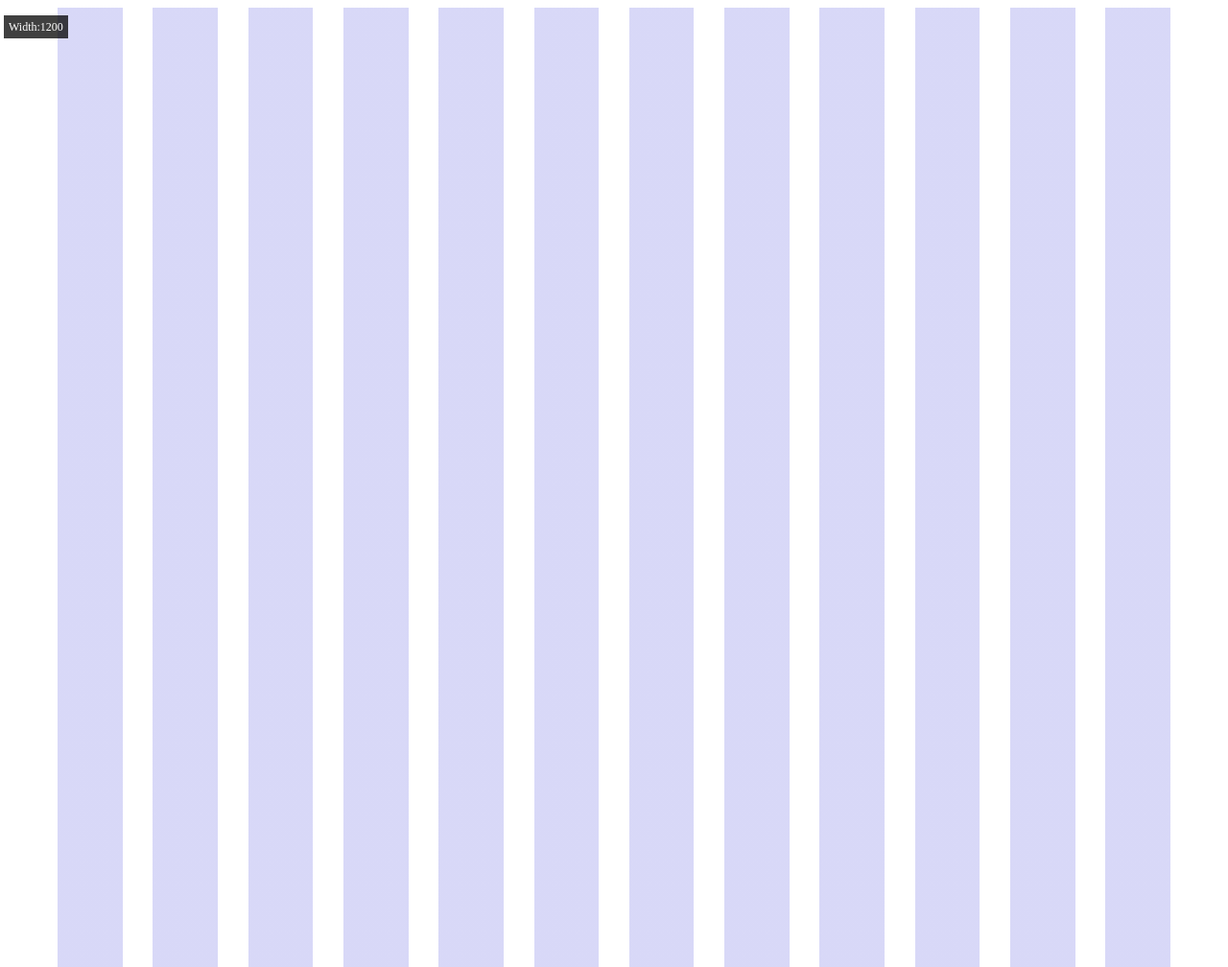
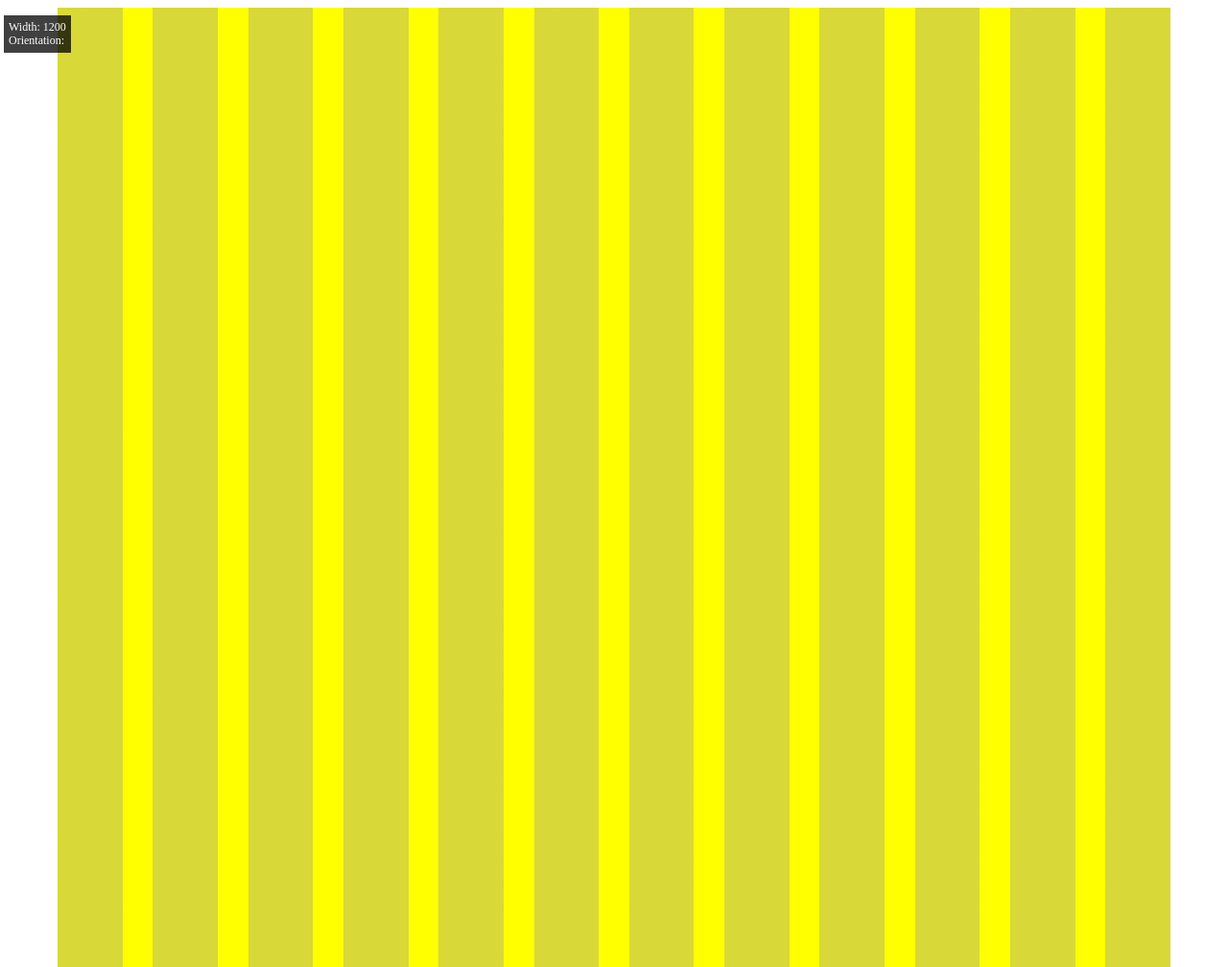
Before and after one commit to lzcabrera/breakpoint-test, a plain HTML site: page index.html in a window 1280 px wide. Shown: the whole page at 96% size. Drawn offline with Linux system fonts and the light colour scheme.

Commit message:
add orientation

```diff
--- a/index.html
+++ b/index.html
@@ -75,6 +75,7 @@
 
       .grid{
         height: 1000px;
+        background-color: yellow;
       }
 
     </style>
@@ -85,7 +86,9 @@
     <div class="grid" id="container">
       <div id="fqv" style="position:fixed;top:4px;left:4px;z-index:999;color:#fff;">
         <p style="font-size:12px;background:rgba(0,0,0,0.75);padding:5px;margin-bottom:1px;line-height:1.2;">
-          <span class="left">Width:</span><span id="width-value"></span>
+          <span class="left">Width: </span><span id="width-value"></span>
+          <br/>
+          <span class="left">Orientation: </span><span id="orientation-value"></span>
         </p>
       </div>
     </div>
@@ -93,6 +96,7 @@
     <script>
       var container = document.getElementById("container");
       var width = document.getElementById("width-value");
+      var orientation = document.getElementById("orientation-value");
       width.innerHTML = container.offsetWidth;
 
       window.onresize = function(event) {
@@ -100,6 +104,10 @@
         var width = document.getElementById("width-value");
         width.innerHTML = container.offsetWidth;
       };
+
+      window.addEventListener("orientationchange", function() {
+        orientation.innerHTML = window.orientation;
+      }, false);
     </script>
   </body>
 </html>
```
